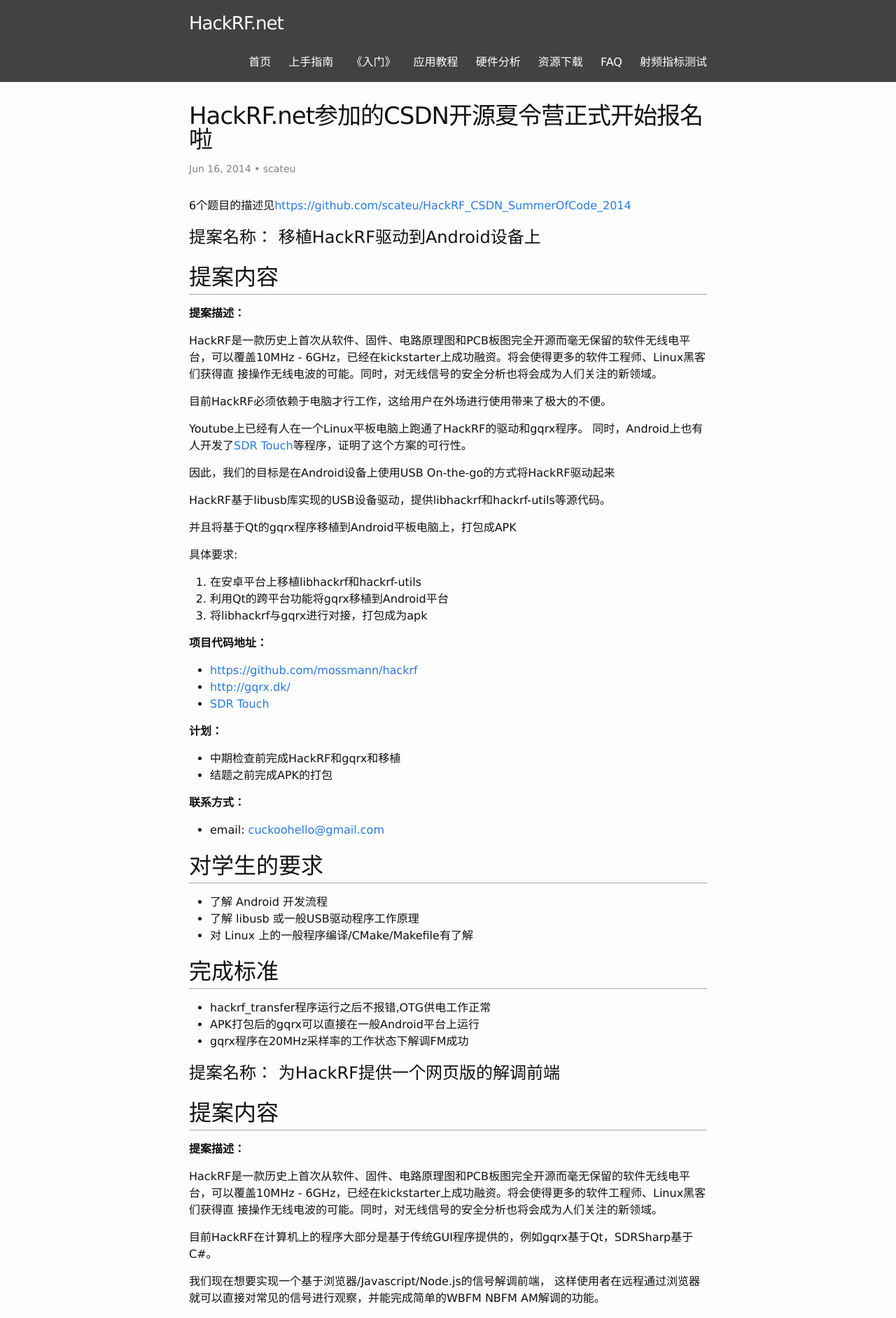
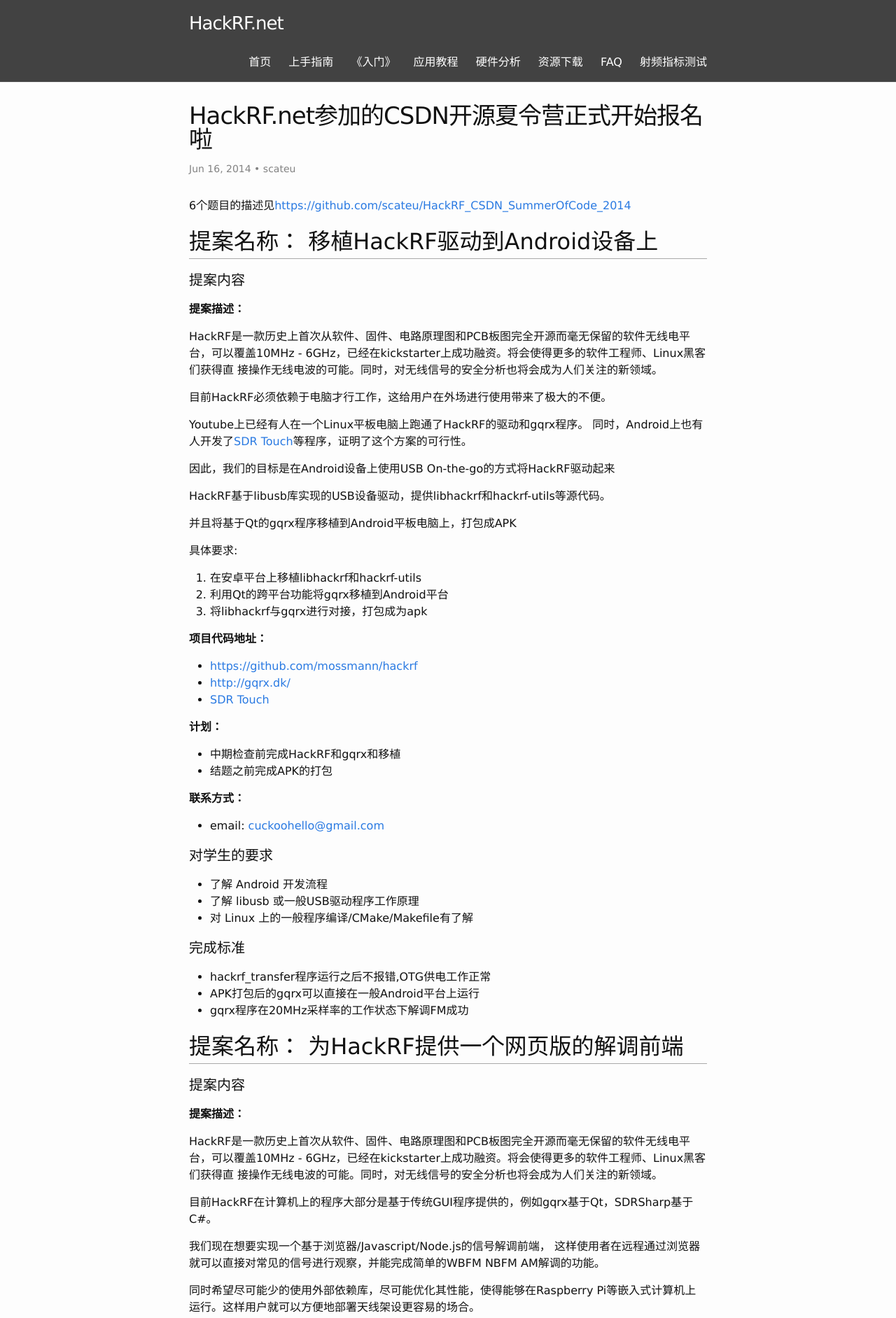
Before and after one commit to hackrf/hackrf.github.io, a Jekyll site: the page built from _posts/2014-06-16-csdn_os_camp_2.md, in a window 1280 px wide. Shown: the top 1883 px of the page at 70% size. Built offline with Jekyll 4.4.1, drawn with Linux system fonts in a browser that asks for light colours.

Commit message:
Wed Oct 26 10:44:11 HKT 2016

```diff
--- a/_posts/2014-06-16-csdn_os_camp_2.md
+++ b/_posts/2014-06-16-csdn_os_camp_2.md
@@ -14,9 +14,9 @@ duoshuo_thread_id:
 
 6个题目的描述见<https://github.com/scateu/HackRF_CSDN_SummerOfCode_2014>
 
-# 提案名称： 移植HackRF驱动到Android设备上
+## 提案名称： 移植HackRF驱动到Android设备上
 
-## 提案内容
+#### 提案内容
 
 **提案描述：**
 
@@ -54,21 +54,21 @@ HackRF基于libusb库实现的USB设备驱动，提供libhackrf和hackrf-utils
 
 * email: <cuckoohello@gmail.com>
 
-## 对学生的要求
+#### 对学生的要求
 
 * 了解 Android 开发流程
 * 了解 libusb 或一般USB驱动程序工作原理
 * 对 Linux 上的一般程序编译/CMake/Makefile有了解
 
-## 完成标准
+#### 完成标准
 
  + hackrf_transfer程序运行之后不报错,OTG供电工作正常
  + APK打包后的gqrx可以直接在一般Android平台上运行
  + gqrx程序在20MHz采样率的工作状态下解调FM成功
 
-# 提案名称： 为HackRF提供一个网页版的解调前端
+## 提案名称： 为HackRF提供一个网页版的解调前端
 
-## 提案内容
+#### 提案内容
 
 **提案描述：**
 
@@ -108,23 +108,23 @@ HackRF是一款历史上首次从软件、固件、电路原理图和PCB板图
 * email: <cuckoohello@gmail.com>
 
 
-## 对学生的要求
+#### 对学生的要求
 
 * 熟悉 Javascript 开发
 * 熟悉 Node.js 开发
 * 基本了解FM解调的原理
 * 在导师的指导下能理解 FFT 的基本思路，从而完成编码
 
-## 完成标准
+#### 完成标准
 
 * 在常见浏览器上可以使用
 * 可以正常观察信号的FFT和瀑布图
 * 能够解调FM/AM/SSB信号
 * 在Raspberry Pi上能够跑通
 
-# 提案名称： 基于HackRF开发GPS信号仿真模拟器
+## 提案名称： 基于HackRF开发GPS信号仿真模拟器
 
-## 提案内容
+#### 提案内容
 
 **提案描述：**
 研究并实现基于HackRF的GPS信号仿真模拟器，使得用户在电脑上给定地理坐标之后，通过HackRF发射出各卫星对应GPS模拟信号，并能通过一般的GPS接收机得到物理验证。
@@ -158,21 +158,21 @@ GNURadio开源软件无线电框架提供了全面的对各种通信系统常用
 
 * email: <putaoshu@gmail.com>
 
-## 对学生的要求
+#### 对学生的要求
 
 * 熟悉信号处理知识
 * 了解GPS定位的原理
 * 对射频调试有一定的概念
 
-## 完成标准
+#### 完成标准
 
 * Matlab生成的信号可以通过软件解调
 * 可以指定输入经度/纬度
 * 提供一个简单的命令行参数实用程序，直接对接hackrf_transfer程序
 
-# 提案名称： 基于HackRF进行iBeacon协议分析
+## 提案名称： 基于HackRF进行iBeacon协议分析
 
-## 提案内容
+#### 提案内容
 
 **提案描述：**
 
@@ -208,20 +208,20 @@ iBeacon是苹果公司2013年9月发布的移动设备用OS（iOS7）上配备
 * email: <putaoshu@gmail.com>
 
 
-## 对学生的要求
+#### 对学生的要求
 
 * 能够在导师的指导下理解iBeacon/Bluetooth/GMSK
 * 熟悉一般的 C++ 代码编写
 * 对 Linux 下的软件开发有兴趣
 
-## 完成标准
+#### 完成标准
 
 * gr-ibeacon模块可以发射iBeacon信号，被Apple设备解析
 * gr-ibeacon模块可以接收由Apple设备发射的iBeacon信号，解析出传输的信息
 
-# 提案名称： 基于HackRF的开源伪基站检测
+## 提案名称： 基于HackRF的开源伪基站检测
 
-## 提案内容
+#### 提案内容
 
 **提案描述：**
 
@@ -254,20 +254,20 @@ HackRF是一款历史上首次从软件、固件、电路原理图和PCB板图
 
 * email: <scateu@gmail.com>
 
-## 对学生的要求
+#### 对学生的要求
 
 * 熟悉 GSM 通信原理
 * 在导师的指导下可以完成GSM伪基站的原理分析
 * 熟悉数字信号处理的代码编写
 
-## 完成标准
+#### 完成标准
 
 * 发布伪基站工作方式分析报告
 * 伪基站特征检测原理代码验证通过，能够从原理上区分正常基站与伪基站
 
-# 提案名称： 基于HackRF的矢量信号源和矢量信号分析仪
+## 提案名称： 基于HackRF的矢量信号源和矢量信号分析仪
 
-## 提案内容
+#### 提案内容
 
 **提案描述：**
 
@@ -299,12 +299,12 @@ HackRF是一款历史上首次从软件、固件、电路原理图和PCB板图
 * email: <hackrf@sina.cn>
 
 
-## 对学生的要求
+#### 对学生的要求
 
 * 了解基本的通信原理与数字通信原理
 * 对于数字信号处理的C++编程有一定的经验
 
-## 完成标准
+#### 完成标准
 
 1. 生成的矢量信号可以通过安捷伦的射频仪表验证
 2. 生成的信号功率、频率、符号率、调制方式
```
